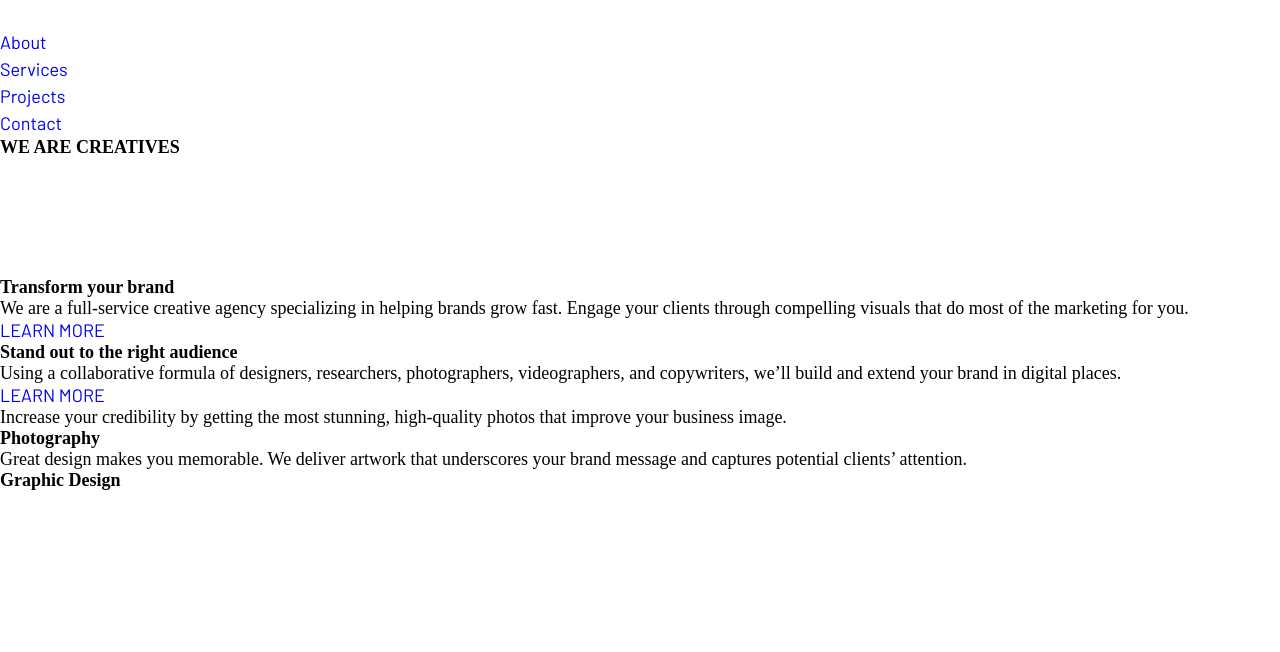
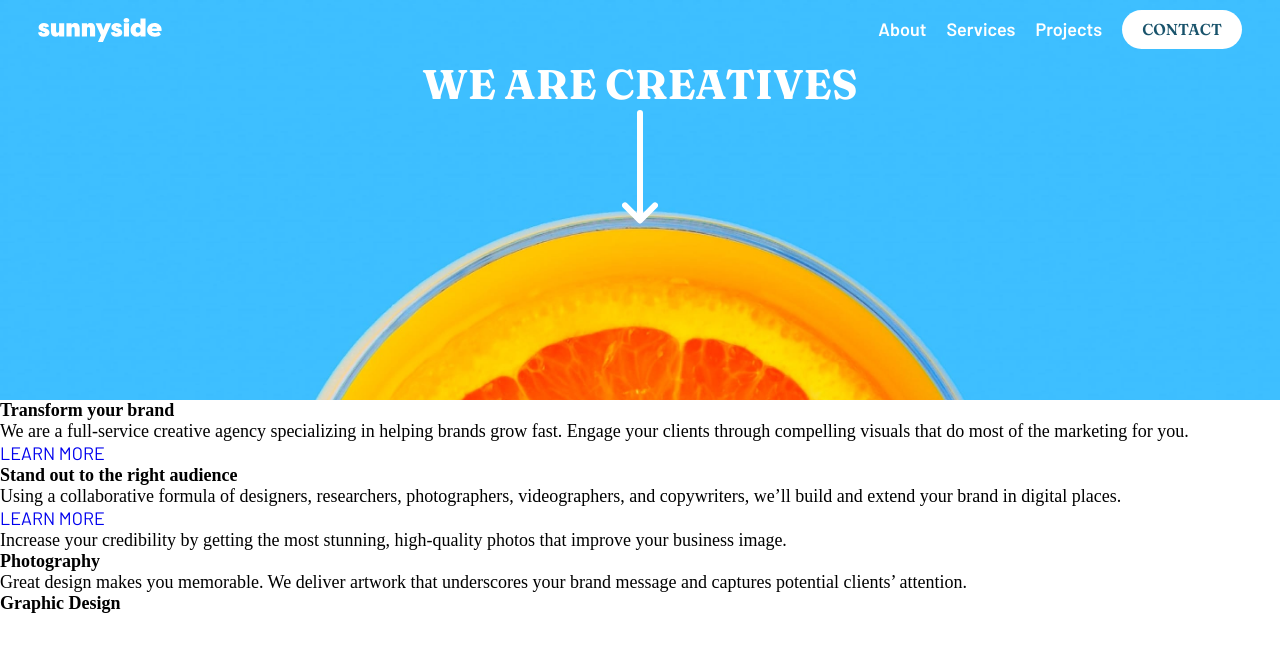
Before and after one commit to CipiVlad/sunnyside_agency_landing_page, a website built with Vite: page index.html in a window 1280 px wide. Built offline with nearby package versions, Linux system fonts and the light colour scheme.

Commit message:
roughly added desktop header style with navbar

```diff
--- a/index.html
+++ b/index.html
@@ -21,9 +21,6 @@
       </svg>
       <!-- </div> -->
 
-      <!-- arrow -->
-
-
 
       <!-- <div class="hamburger"> -->
       <svg width="24" height="18" xmlns="http://www.w3.org/2000/svg">
@@ -42,7 +39,7 @@
           <a href="#">Projects</a>
         </li>
         <li>
-          <a href="#" class="contact_btn">Contact</a>
+          <a href="#" class="contact_btn">CONTACT</a>
         </li>
       </ul>
     </nav>
--- a/style.css
+++ b/style.css
@@ -67,14 +67,88 @@ ul li {
 
 ul li a {
   line-height: 1.5;
-  color: var();
+  /* color: var(); */
 }
 
 
 
 
-/* Desktop */
+/* Desktop screen*/
 /* #app {} */
+
+/* header */
+.orange_hero_bg {
+  background-image: url('./src/assets/images/desktop/image-header.jpg');
+  background-repeat: no-repeat;
+  background-size: cover;
+  background-position: center center;
+  height: 50vh;
+  width: 100vw;
+}
+
+.orange_hero_bg .nav_flex_cnt {
+  display: flex;
+  gap: 50%;
+  align-items: center;
+}
+
+
+.nav_flex_cnt svg:nth-child(2) {
+  display: none;
+}
+
+
+.onMobile_flex {
+  display: none;
+}
+
+.onDesktop_flex {
+  display: flex;
+  justify-content: space-around;
+}
+
+.onDesktop_flex {
+  display: flex;
+  justify-content: space-between;
+  align-items: center;
+  padding: 2vh 0;
+  gap: 20px;
+}
+
+.onDesktop_flex li a {
+  color: var(--primary-white);
+  font-weight: var(--fw-600);
+}
+
+.onDesktop_flex li:nth-of-type(4) a {
+  background-color: var(--primary-white);
+  color: var(--primary-dark-blue);
+  padding: 10px 20px;
+  border-radius: 20px;
+  font-family: var(--ff-fraunces);
+  font-size: var(--fs-200);
+}
+
+.onDesktop_flex li:nth-of-type(4) a:hover {
+  background-color: rgba(255, 255, 255, 0.3);
+  color: var(--primary-white);
+}
+
+
+h1 {
+  text-align: center;
+  font-size: 2.3rem;
+  font-family: var(--ff-fraunces);
+  color: var(--primary-white);
+}
+
+.orange_hero_bg .arrow {
+  display: block;
+  text-align: center;
+}
+
+
+/* end of desktop screen */
 
 
 /*  MEDIA QUERIES */
@@ -113,10 +187,11 @@ ul li a {
     color: var(--primary-white);
   }
 
-  .arrow {
+  /* change styles for mobile arrow appearance */
+  /* .arrow {
     display: block;
     text-align: center;
-  }
+  } */
 
 
   /* section 1 & 2 */
```
